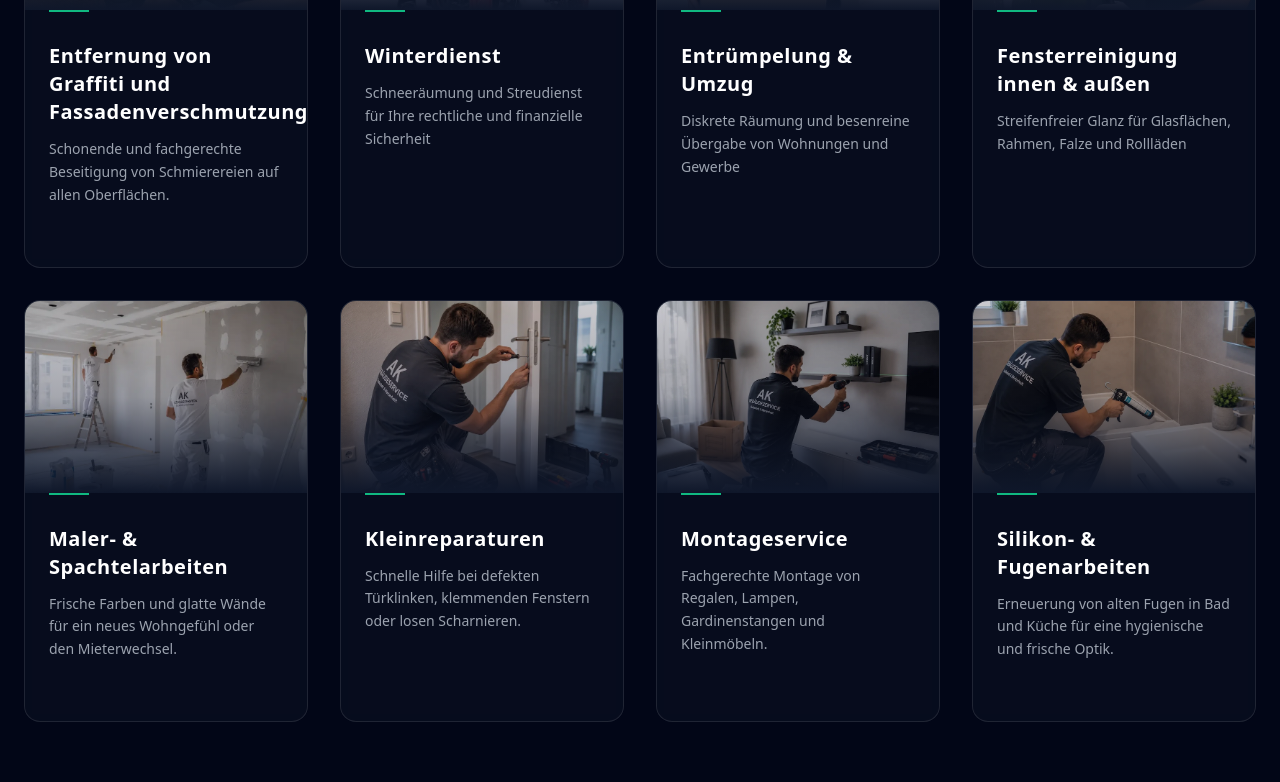
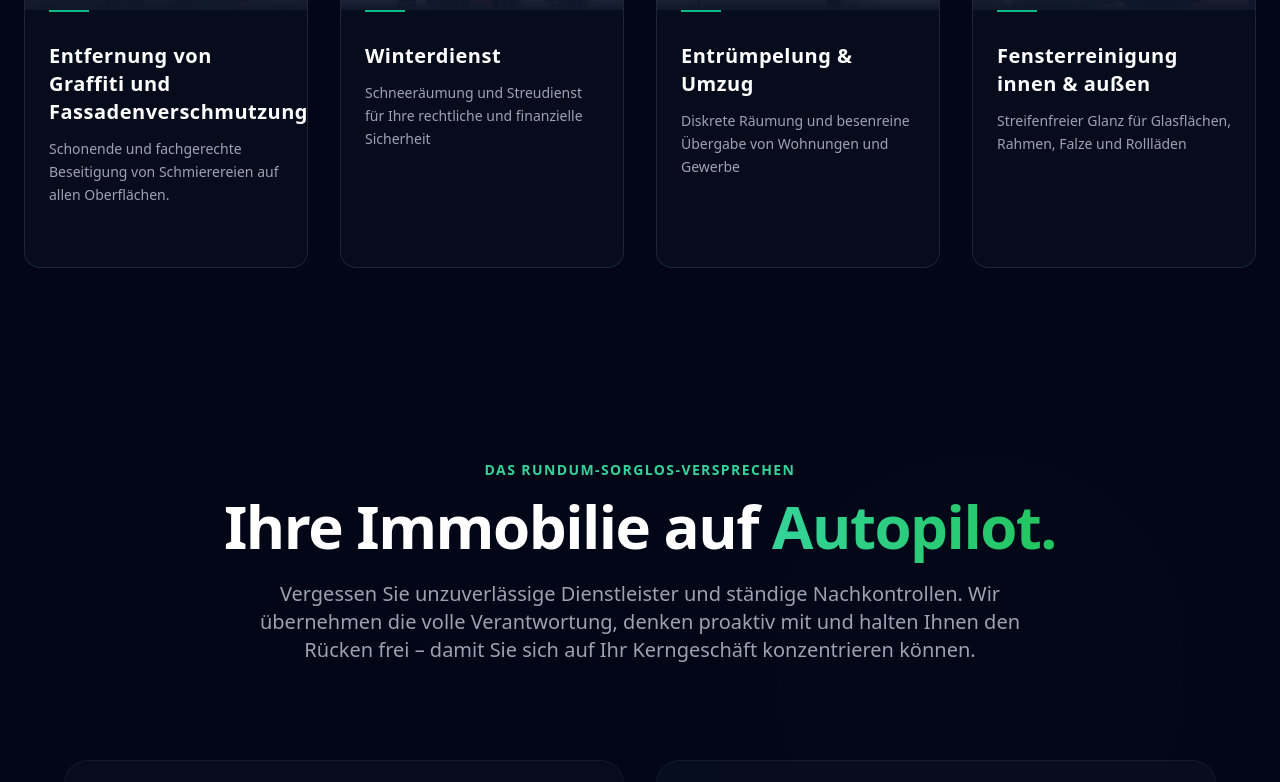
Before and after one commit to PiotrKulbacki/ak-gebaeudeservice, a React (Vite) app: page / in a window 1280 px wide. Shown: the part 1717-2499 px from the top of the page. Built offline with nearby package versions, Linux system fonts and the light colour scheme.

Commit message:
Remove four services no longer offered from the homepage and contact form.
Co-authored-by: Cursor <cursoragent@cursor.com>

```diff
--- a/src/pages/ContactForm.jsx
+++ b/src/pages/ContactForm.jsx
@@ -225,10 +225,6 @@ export default function ContactForm() {
                                     <option value="Winterdienst" className="bg-slate-900 text-white">Winterdienst</option>
                                     <option value="Entrümpelung & Umzug" className="bg-slate-900 text-white">Entrümpelung & Umzug</option>
                                     <option value="Fensterreinigung innen & außen" className="bg-slate-900 text-white">Fensterreinigung innen & außen</option>
-                                    <option value="Maler- & Spachtelarbeiten" className="bg-slate-900 text-white">Maler- & Spachtelarbeiten</option>
-                                    <option value="Kleinreparaturen" className="bg-slate-900 text-white">Kleinreparaturen</option>
-                                    <option value="Montageservice" className="bg-slate-900 text-white">Montageservice</option>
-                                    <option value="Silikon- & Fugenarbeiten" className="bg-slate-900 text-white">Silikon- & Fugenarbeiten</option>
                                     <option value="Andere" className="bg-slate-900 text-white">Andere</option>
                                 </select>
                             </div>
--- a/src/pages/Home.jsx
+++ b/src/pages/Home.jsx
@@ -424,114 +424,6 @@ export default function Home() {
                                         </ul>
                                     </>
                                 )
-                            },
-                            {
-                                title: "Maler- & Spachtelarbeiten",
-                                desc: "Frische Farben und glatte Wände für ein neues Wohngefühl oder den Mieterwechsel.",
-                                img: "/Kafelki/Maler.webp",
-                                details: (
-                                    <>
-                                        <h3 className="text-emerald-400 font-semibold mb-3 text-lg">Professionelle Wandgestaltung:</h3>
-                                        <p className="text-gray-300 mb-4 font-light leading-relaxed">
-                                            Ob Ausbesserungen nach einem Umzug oder ein komplett neuer Anstrich – wir sorgen für saubere Kanten i perfekte Oberflächen.
-                                        </p>
-                                        <ul className="space-y-3 mb-8 text-gray-300 font-light">
-                                            <li className="flex items-start">
-                                                <span className="text-emerald-500 mr-3 text-xl">🖌️</span>
-                                                <span><strong>Innenanstrich:</strong> Sauberer Anstrich von Wänden und Decken mit hochwertigen Farben.</span>
-                                            </li>
-                                            <li className="flex items-start">
-                                                <span className="text-emerald-500 mr-3 text-xl">🧱</span>
-                                                <span><strong>Spachteln & Glätten:</strong> Verspachteln von Löchern, Rissen und Unebenheiten für eine makellose Optik.</span>
-                                            </li>
-                                            <li className="flex items-start">
-                                                <span className="text-emerald-500 mr-3 text-xl">🛡️</span>
-                                                <span><strong>Abdeckservice:</strong> Wir schützen Ihre Böden und Möbel sorgfältig vor Farbspritzern.</span>
-                                            </li>
-                                        </ul>
-                                    </>
-                                )
-                            },
-                            {
-                                title: "Kleinreparaturen",
-                                desc: "Schnelle Hilfe bei defekten Türklinken, klemmenden Fenstern oder losen Scharnieren.",
-                                img: "/Kafelki/Kleinreparaturen.webp",
-                                details: (
-                                    <>
-                                        <h3 className="text-emerald-400 font-semibold mb-3 text-lg">Werterhalt Ihrer Immobilie:</h3>
-                                        <p className="text-gray-300 mb-4 font-light leading-relaxed">
-                                            Oft sind es die kleinen Dinge, die im Alltag stören. Wir erledigen kleine Instandsetzungen schnell und unkompliziert, bevor daraus größere Schäden entstehen.
-                                        </p>
-                                        <ul className="space-y-3 mb-8 text-gray-300 font-light">
-                                            <li className="flex items-start">
-                                                <span className="text-emerald-500 mr-3 text-xl">🚪</span>
-                                                <span><strong>Türen & Fenster:</strong> Einstellen von Scharnieren, Austausch von Klinken oder Dichtungen.</span>
-                                            </li>
-                                            <li className="flex items-start">
-                                                <span className="text-emerald-500 mr-3 text-xl">🔌</span>
-                                                <span><strong>Hardware-Check:</strong> Festschrauben von lockeren Steckdosenabdeckungen oder Leisten.</span>
-                                            </li>
-                                            <li className="flex items-start">
-                                                <span className="text-emerald-500 mr-3 text-xl">✅</span>
-                                                <span><strong>Hausmeister-Service:</strong> Allgemeine technische Überprüfung und Behebung kleinerer Mängel.</span>
-                                            </li>
-                                        </ul>
-                                    </>
-                                )
-                            },
-                            {
-                                title: "Montageservice",
-                                desc: "Fachgerechte Montage von Regalen, Lampen, Gardinenstangen und Kleinmöbeln.",
-                                img: "/Kafelki/Montageservice.webp",
-                                details: (
-                                    <>
-                                        <h3 className="text-emerald-400 font-semibold mb-3 text-lg">Wir bringen es an die Wand:</h3>
-                                        <p className="text-gray-300 mb-4 font-light leading-relaxed">
-                                            Sie haben neu eingekauft oder sind gerade umgezogen? Wir unterstützen Sie beim Aufbau und der sicheren Befestigung Ihrer Einrichtung.
-                                        </p>
-                                        <ul className="space-y-3 mb-8 text-gray-300 font-light">
-                                            <li className="flex items-start">
-                                                <span className="text-emerald-500 mr-3 text-xl">🖼️</span>
-                                                <span><strong>Wandmontage:</strong> Sicheres Aufhängen von Bildern, Spiegeln, Regalen und TV-Halterungen.</span>
-                                            </li>
-                                            <li className="flex items-start">
-                                                <span className="text-emerald-500 mr-3 text-xl">💡</span>
-                                                <span><strong>Lampen & Leuchten:</strong> Installation und Austausch von Decken- und Wandleuchten.</span>
-                                            </li>
-                                            <li className="flex items-start">
-                                                <span className="text-emerald-500 mr-3 text-xl">📦</span>
-                                                <span><strong>Möbelaufbau:</strong> Montage von Regalsystemen, Schränken und anderen Einrichtungsgegenständen.</span>
-                                            </li>
-                                        </ul>
-                                    </>
-                                )
-                            },
-                            {
-                                title: "Silikon- & Fugenarbeiten",
-                                desc: "Erneuerung von alten Fugen in Bad und Küche für eine hygienische und frische Optik.",
-                                img: "/Kafelki/Silikon.webp",
-                                details: (
-                                    <>
-                                        <h3 className="text-emerald-400 font-semibold mb-3 text-lg">Schutz vor Feuchtigkeit:</h3>
-                                        <p className="text-gray-300 mb-4 font-light leading-relaxed">
-                                            Alte, rissige oder schimmelige Fugen sehen nicht nur unschön aus, sondern können zu Wasserschäden führen. Wir erneuern sie professionell.
-                                        </p>
-                                        <ul className="space-y-3 mb-8 text-gray-300 font-light">
-                                            <li className="flex items-start">
-                                                <span className="text-emerald-500 mr-3 text-xl">🚿</span>
-                                                <span><strong>Sanitärfugen:</strong> Erneuerung von Silikonfugen an Duschen, Badewannen i Waschbecken.</span>
-                                            </li>
-                                            <li className="flex items-start">
-                                                <span className="text-emerald-500 mr-3 text-xl">🍳</span>
-                                                <span><strong>Küchenbereich:</strong> Abdichten von Arbeitsplatten i Fliesenspiegeln.</span>
-                                            </li>
-                                            <li className="flex items-start">
-                                                <span className="text-emerald-500 mr-3 text-xl">🧽</span>
-                                                <span><strong>Schimmelschutz:</strong> Entfernung alter Fugenmassen und fachgerechte Neuabdichtung.</span>
-                                            </li>
-                                        </ul>
-                                    </>
-                                )
                             }
                         ].map((service, index) => {
                             const isEven = index % 2 === 0;
```
